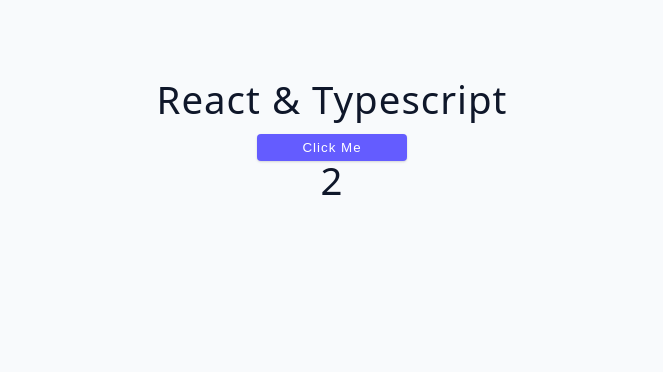
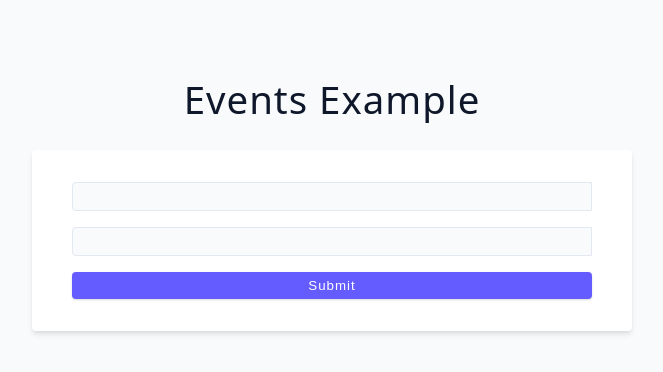
Before and after one commit to raibarra04/react-typescript, a React (Vite) app: page / in a window 1280 px wide. Shown: the top 372 px of the page, without its empty margins (308-971 px from the left). Built offline with nearby package versions, Linux system fonts and the light colour scheme.

Commit message:
practice: no-ref: react events with typescript

```diff
--- a/src/App.tsx
+++ b/src/App.tsx
@@ -1,4 +1,4 @@
-import Component from "./starter/03-state";
+import Component from "./starter/04-events";
 
 function App() {
   return (
--- a/src/starter/04-events/index.tsx
+++ b/src/starter/04-events/index.tsx
@@ -1,9 +1,51 @@
+import { useState } from "react";
+
+type Person = {
+  name: string
+}
+
 function Component() {
+  const [text, setText] = useState('');
+  const [email, setEmail] = useState('');
+  const handleChange = (e: React.ChangeEvent<HTMLInputElement>) => {
+    console.log(e.target.value)
+    setEmail(e.target.value)
+  }
+
+  const handleSubmit = (e: React.FormEvent<HTMLFormElement>) => {
+    e.preventDefault()
+    const formData = new FormData(e.currentTarget);
+    // const formData = new FormData(e.target as HTMLFormElement);
+    const data = Object.fromEntries(formData);
+    console.log(data);
+    const text = formData.get('text') as string;
+    const person:Person = {name: data.text as string}
+    console.log(text, person);
+  }
+
   return (
-    <div>
-      <h2>React & Typescript</h2>
-      <h2>Events</h2>
-    </div>
+    <section>
+      <h2>events example</h2>
+      <form className="form" onSubmit={handleSubmit}>
+        <input
+          type="text"
+          className="form-input mb-1"
+          value={text}
+          onChange={(e) => setText(e.target.value)}
+          name="text"
+        />
+        <input
+          type="email"
+          className="form-input mb-1"
+          value={email}
+          onChange={handleChange}
+          name="email"
+        />
+        <button type="submit" className="btn btn-block">
+          Submit
+        </button>
+      </form>
+    </section>
   );
 }
 export default Component;
```
